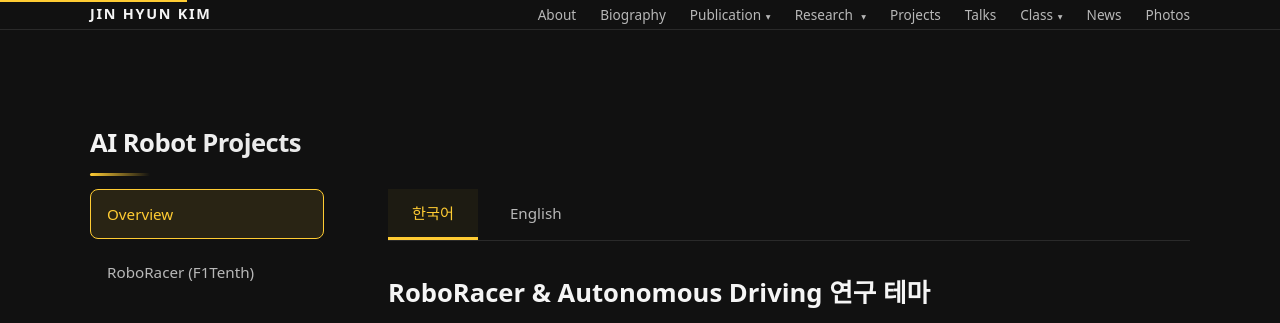
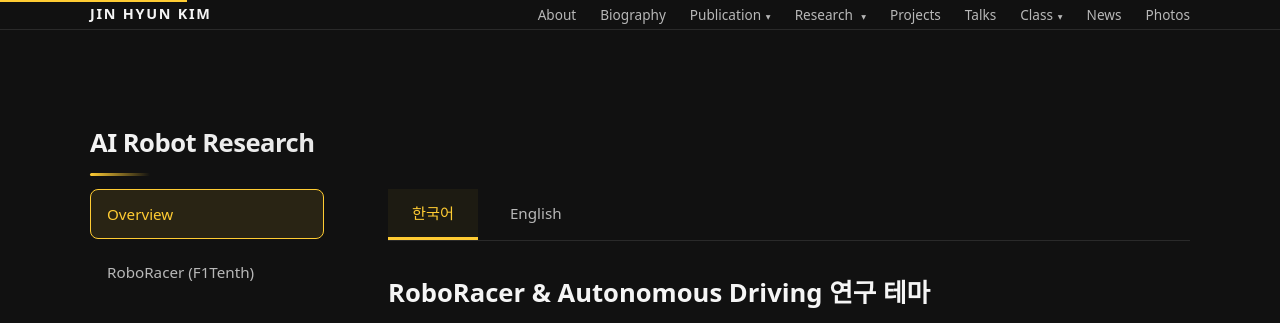
Before and after one commit to jhkim07/jhkim07.github.io, a Jekyll site: the page built from research/robot-ai/index.md, in a window 1280 px wide and 900 px high. Shown: the top 323 px of the window. Built offline with Jekyll 4.4.1, drawn with Linux system fonts in a browser that asks for light colours.

```diff
--- a/research/robot-ai/index.md
+++ b/research/robot-ai/index.md
@@ -5,7 +5,7 @@
 
 <section class="section">
   <div class="container">
-    <h2 class="section-title">AI Robot Projects</h2>
+    <h2 class="section-title">AI Robot Research</h2>
 
     <div class="research-layout">
       <!-- 좌측 사이드바 메뉴 -->
```
Also changed, not shown: research/medical-ai/index.md (+1 -1 lines).
